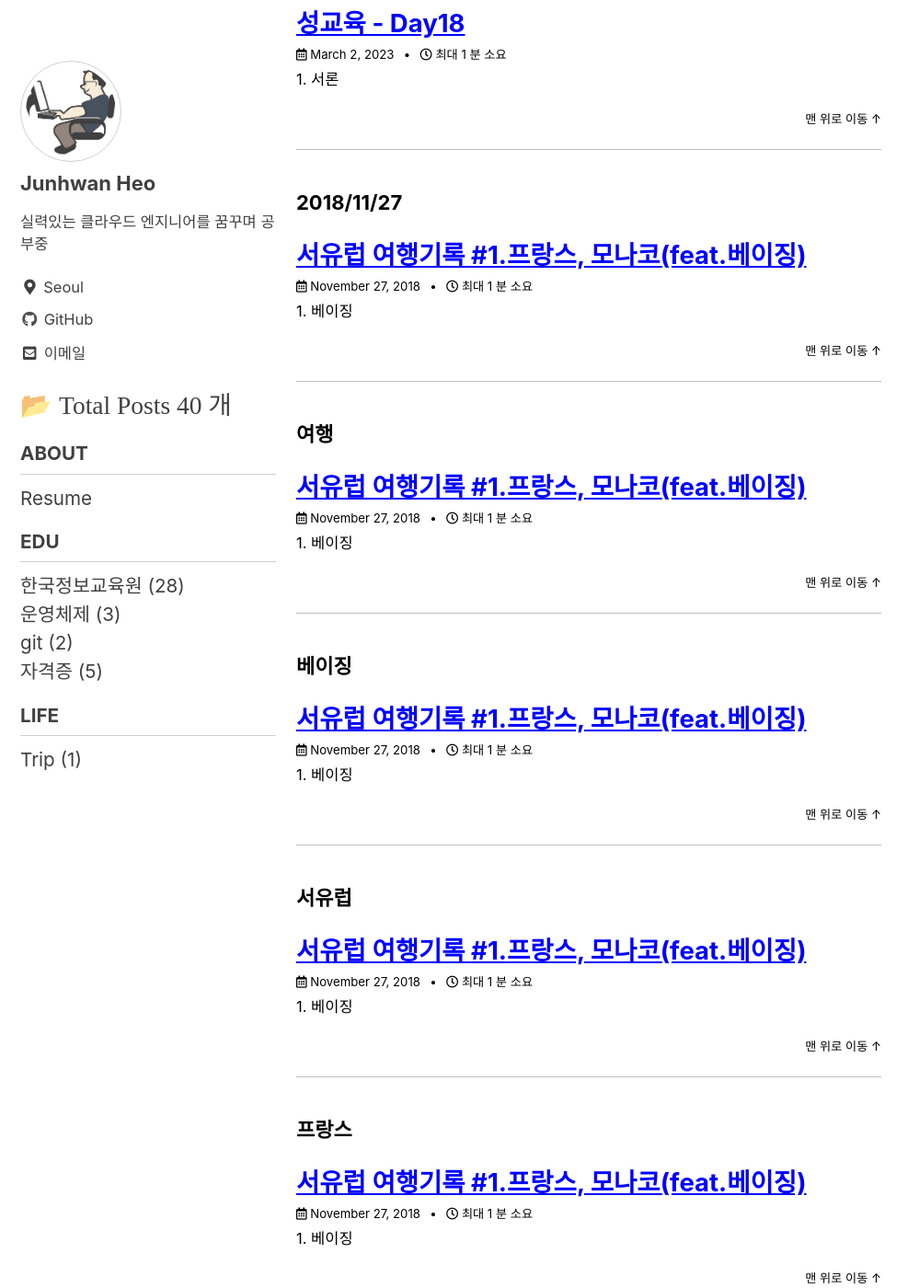
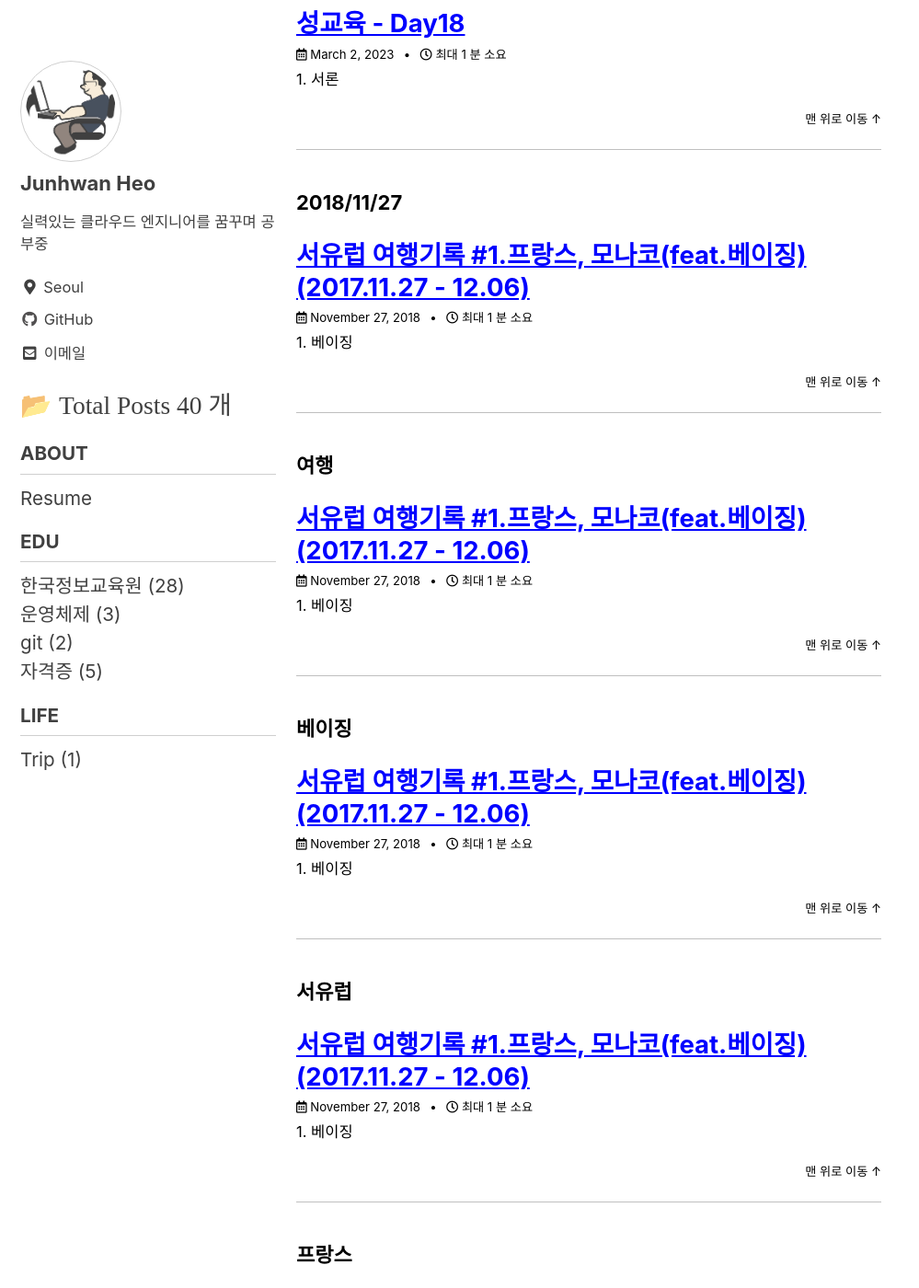
Before and after one commit to holeman4110/holeman4110.github.io, a Jekyll site: the page built from _pages/tags-archive.md, in a window 1280 px wide and 1400 px high, scrolled down 26708 px. Shown: the whole window at 92% size, without its empty margins (0-999 px from the left). Built offline with Jekyll 4.4.1, drawn with Linux system fonts in a browser that asks for light colours; cached includes are drawn as plain includes; a script bundle is joined from its source files by our own code; some of the changed text lies outside the part shown.

Commit message:
Update 2018-11-27-west_europe.md

```diff
--- a/_posts/2018-11-27-west_europe.md
+++ b/_posts/2018-11-27-west_europe.md
@@ -1,6 +1,6 @@
 ---
 layout: single
-title: "서유럽 여행기록 #1.프랑스, 모나코(feat.베이징)"
+title: "서유럽 여행기록 #1.프랑스, 모나코(feat.베이징) (2017.11.27 - 12.06)"
 categories: trip
 tags: [2018/11/27, 여행, 베이징, 서유럽, 프랑스, 모나코]
 toc: true
```
